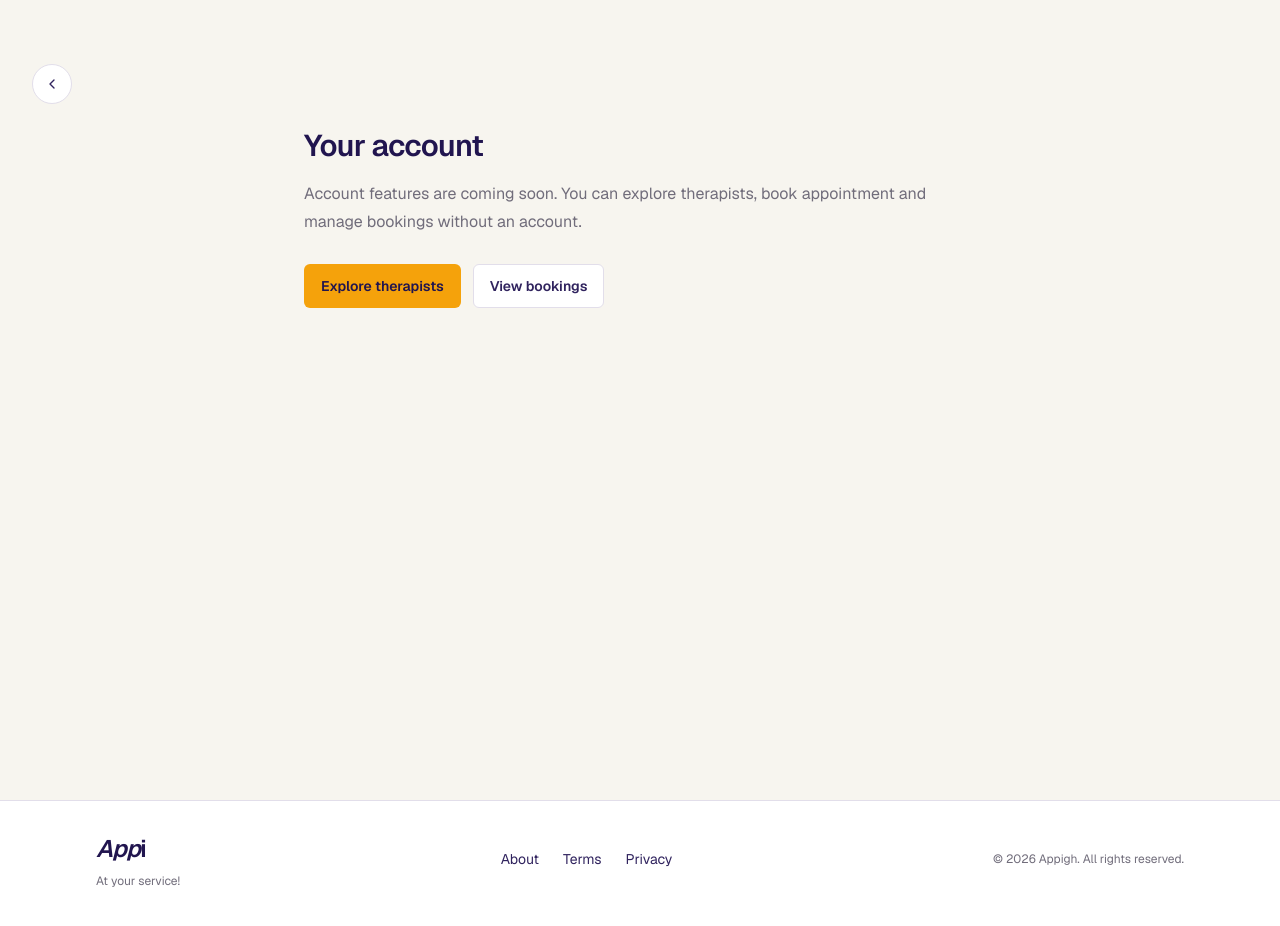
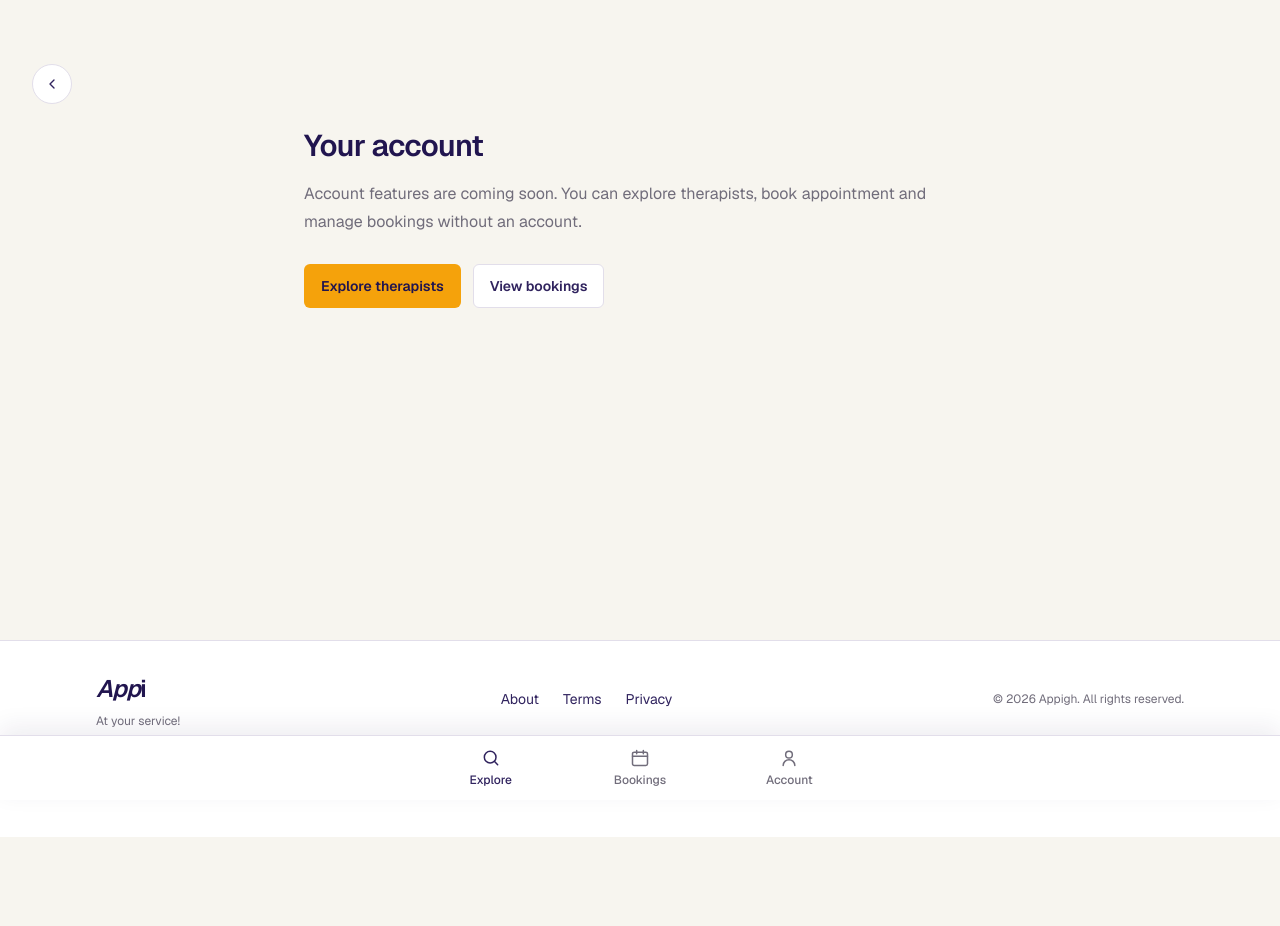
Before and after one commit to infobusinessoperatingsystem-dev/appihq, a Next.js app: page /account in a window 1280 px wide. Shown: the top 926 px of the page. After the commit the page ends 837 px from the top, so only its background shows below. Built offline with nearby package versions, Linux system fonts and the light colour scheme.

Commit message:
UI updates

```diff
--- a/app/account/page.tsx
+++ b/app/account/page.tsx
@@ -3,8 +3,41 @@ import Link from "next/link";
 
 export const metadata: Metadata = {
   title: "Account | Appi",
-  description: "Account options on Appi.",
+  description: "Account your Appi account.",
 };
+
+const navigationItems = [
+  {
+    label: "Explore",
+    href: "/",
+    icon: (
+      <>
+        <circle cx="11" cy="11" r="7" />
+        <path d="m20 20-4-4" />
+      </>
+    ),
+  },
+  {
+    label: "Bookings",
+    href: "/bookings",
+    icon: (
+      <>
+        <rect x="3" y="5" width="18" height="16" rx="2" />
+        <path d="M16 3v4M8 3v4M3 10h18" />
+      </>
+    ),
+  },
+  {
+    label: "Account",
+    href: "/account",
+    icon: (
+      <>
+        <circle cx="12" cy="8" r="4" />
+        <path d="M5 21a7 7 0 0 1 14 0" />
+      </>
+    ),
+  },
+];
 
 export default function AccountPage() {
   return (
@@ -36,7 +69,7 @@ export default function AccountPage() {
         </p>
         <div className="mt-7 flex flex-wrap gap-3">
           <Link
-            href="/therapists-list"
+            href="/"
             className="app-button app-button-primary"
           >
             Explore therapists
@@ -46,6 +79,41 @@ export default function AccountPage() {
           </Link>
         </div>
       </div>
+
+       <nav
+        aria-label="Main navigation"
+        className="fixed inset-x-0 bottom-0 z-30 border-t border-app-border bg-app-surface/95 pb-[env(safe-area-inset-bottom)] shadow-[0_-8px_24px_rgb(33_21_79/0.08)] backdrop-blur"
+      >
+        <ul className="mx-auto grid max-w-md grid-cols-3">
+          {navigationItems.map((item, index) => (
+            <li key={item.label}>
+              <Link
+                href={item.href}
+                aria-current={index === 0 ? "page" : undefined}
+                className={`flex min-h-16 flex-col items-center justify-center gap-1 py-2 text-xs font-medium transition-colors ${
+                  index === 0
+                    ? "text-app-primary"
+                    : "text-app-ink-muted hover:text-app-primary"
+                }`}
+              >
+                <svg
+                  aria-hidden="true"
+                  viewBox="0 0 24 24"
+                  className="size-5"
+                  fill="none"
+                  stroke="currentColor"
+                  strokeLinecap="round"
+                  strokeLinejoin="round"
+                  strokeWidth="1.8"
+                >
+                  {item.icon}
+                </svg>
+                <span>{item.label}</span>
+              </Link>
+            </li>
+          ))}
+        </ul>
+      </nav>
     </main>
   );
 }
--- a/app/bookings/BookingsClient.tsx
+++ b/app/bookings/BookingsClient.tsx
@@ -39,6 +39,7 @@ export default function BookingsClient() {
   const [bookings, setBookings] = useState<SavedBooking[]>([]);
   const [filter, setFilter] = useState<BookingFilter>("all");
   const [hasLoaded, setHasLoaded] = useState(false);
+  const [bookingToRemove, setBookingToRemove] = useState<SavedBooking | null>(null);
 
   useEffect(() => {
     const frame = requestAnimationFrame(() => {
@@ -59,8 +60,10 @@ export default function BookingsClient() {
       .sort((a, b) => `${a.date}T${a.time}`.localeCompare(`${b.date}T${b.time}`));
   }, [bookings, filter]);
 
-  function removeBooking(id: string) {
-    setBookings(deleteSavedBooking(id));
+  function confirmRemoveBooking() {
+    if (!bookingToRemove) return;
+    setBookings(deleteSavedBooking(bookingToRemove.id));
+    setBookingToRemove(null);
   }
 
   if (!hasLoaded) {
@@ -124,10 +127,10 @@ export default function BookingsClient() {
                     <div className="flex shrink-0 items-center justify-between gap-3 border-t border-app-border pt-3 sm:flex-col sm:items-end sm:border-0 sm:pt-0">
                       <p className="text-lg font-semibold">{formatGhs(booking.price)}</p>
                       <div className="flex gap-2">
-                        <Link href={`/therapists-list/${booking.therapistSlug}/book`} className="app-button app-button-primary min-h-10 px-3 text-xs">
+                        <Link href={`/therapists-list/${booking.therapistSlug}/book?repeat=${encodeURIComponent(booking.id)}`} className="app-button app-button-primary min-h-10 px-3 text-xs">
                           Book again
                         </Link>
-                        <button type="button" onClick={() => removeBooking(booking.id)} className="app-button app-button-secondary min-h-10 px-3 text-xs">
+                        <button type="button" onClick={() => setBookingToRemove(booking)} className="app-button app-button-secondary min-h-10 px-3 text-xs">
                           Remove
                         </button>
                       </div>
@@ -159,6 +162,50 @@ export default function BookingsClient() {
       {/* <p className="mt-5 text-xs leading-5 text-app-ink-muted">
         These demo bookings are saved only in this browser. They are not sent to therapists and will not sync to another device.
       </p> */}
+
+      {bookingToRemove ? (
+        <div
+          className="fixed inset-0 z-50 flex items-end justify-center bg-black/55 p-3 sm:items-center"
+          onClick={() => setBookingToRemove(null)}
+          onKeyDown={(event) => {
+            if (event.key === "Escape") setBookingToRemove(null);
+          }}
+        >
+          <section
+            role="dialog"
+            aria-modal="true"
+            aria-labelledby="remove-booking-title"
+            aria-describedby="remove-booking-description"
+            className="app-surface w-full max-w-md rounded-md p-5 shadow-2xl"
+            onClick={(event) => event.stopPropagation()}
+          >
+            <h2 id="remove-booking-title" className="text-xl font-semibold">
+              Remove this booking?
+            </h2>
+            <p id="remove-booking-description" className="mt-2 text-sm leading-6 text-app-ink-muted">
+              This will remove your {bookingToRemove.treatment} booking with{" "}
+              {bookingToRemove.therapistName} from this device.
+            </p>
+            <div className="mt-5 flex flex-col-reverse gap-3 sm:flex-row sm:justify-end">
+              <button
+                type="button"
+                autoFocus
+                onClick={() => setBookingToRemove(null)}
+                className="app-button app-button-secondary"
+              >
+                Keep booking
+              </button>
+              <button
+                type="button"
+                onClick={confirmRemoveBooking}
+                className="app-button app-button-primary"
+              >
+                Remove booking
+              </button>
+            </div>
+          </section>
+        </div>
+      ) : null}
     </div>
   );
 }
--- a/app/bookings/page.tsx
+++ b/app/bookings/page.tsx
@@ -4,8 +4,41 @@ import Link from "next/link";
 
 export const metadata: Metadata = {
   title: "Your Bookings | Appi",
-  description: "Review massage bookings saved in this browser.",
+  description: "Review and manage your bookings.",
 };
+
+const navigationItems = [
+  {
+    label: "Explore",
+    href: "/",
+    icon: (
+      <>
+        <circle cx="11" cy="11" r="7" />
+        <path d="m20 20-4-4" />
+      </>
+    ),
+  },
+  {
+    label: "Bookings",
+    href: "/bookings",
+    icon: (
+      <>
+        <rect x="3" y="5" width="18" height="16" rx="2" />
+        <path d="M16 3v4M8 3v4M3 10h18" />
+      </>
+    ),
+  },
+  {
+    label: "Account",
+    href: "/account",
+    icon: (
+      <>
+        <circle cx="12" cy="8" r="4" />
+        <path d="M5 21a7 7 0 0 1 14 0" />
+      </>
+    ),
+  },
+];
 
 export default function BookingsPage() {
   return (
@@ -39,6 +72,41 @@ export default function BookingsPage() {
         </header>
         <BookingsClient />
       </div>
+
+      <nav
+        aria-label="Main navigation"
+        className="fixed inset-x-0 bottom-0 z-30 border-t border-app-border bg-app-surface/95 pb-[env(safe-area-inset-bottom)] shadow-[0_-8px_24px_rgb(33_21_79/0.08)] backdrop-blur"
+      >
+        <ul className="mx-auto grid max-w-md grid-cols-3">
+          {navigationItems.map((item, index) => (
+            <li key={item.label}>
+              <Link
+                href={item.href}
+                aria-current={index === 0 ? "page" : undefined}
+                className={`flex min-h-16 flex-col items-center justify-center gap-1 py-2 text-xs font-medium transition-colors ${
+                  index === 0
+                    ? "text-app-primary"
+                    : "text-app-ink-muted hover:text-app-primary"
+                }`}
+              >
+                <svg
+                  aria-hidden="true"
+                  viewBox="0 0 24 24"
+                  className="size-5"
+                  fill="none"
+                  stroke="currentColor"
+                  strokeLinecap="round"
+                  strokeLinejoin="round"
+                  strokeWidth="1.8"
+                >
+                  {item.icon}
+                </svg>
+                <span>{item.label}</span>
+              </Link>
+            </li>
+          ))}
+        </ul>
+      </nav>
     </main>
     </>
   );
--- a/app/globals.css
+++ b/app/globals.css
@@ -80,7 +80,7 @@ body {
 }
 
 .app-page {
-  min-height: 100vh;
+  min-height: 80vh;
   background: var(--app-canvas);
   color: var(--app-ink);
 }
--- a/app/page.tsx
+++ b/app/page.tsx
@@ -5,7 +5,7 @@ import { therapists } from "./therapists-list/therapists";
 import ProviderDropdown from "./therapists-list/ProviderDropdown";
 
 export const metadata: Metadata = {
-  title: "Appi | Massage, your way",
+  title: "Appi | At your service!",
   description: "Find a massage therapist on Appi.",
 };
 
--- a/app/therapists-list/[slug]/book/page.tsx
+++ b/app/therapists-list/[slug]/book/page.tsx
@@ -1,7 +1,14 @@
 import BookingClient from "../../BookingClient";
 export const dynamic = "force-dynamic";
 
-export default function BookingPage() {
+export default async function BookingPage({
+  searchParams,
+}: {
+  searchParams: Promise<{ repeat?: string | string[] }>;
+}) {
+  const { repeat } = await searchParams;
+  const repeatBookingId = Array.isArray(repeat) ? repeat[0] : repeat;
+
   return (
     <main className="app-page min-h-screen flex-1 font-sans">
       <div className="mx-auto w-full max-w-5xl px-4 py-6 sm:px-8 sm:py-10">
@@ -10,7 +17,7 @@ export default function BookingPage() {
           <h1 className="mt-3 text-3xl font-semibold tracking-tight sm:text-4xl">Book your massage</h1>
           <p className="mt-2 text-sm leading-6 text-app-ink-muted">Choose a treatment, a location, and a time that works for you.</p>
         </div> */}
-        <BookingClient />
+        <BookingClient repeatBookingId={repeatBookingId} />
       </div>
     </main>
   );
--- a/app/therapists-list/therapists.ts
+++ b/app/therapists-list/therapists.ts
@@ -395,7 +395,7 @@ export const therapists: Therapist[] = [
     isVerified: true,
     joinedAt: "2026-08-28T17:00:00Z",
     reviews: [
-      { author: "Paul", rating: 5, text: "Lovely technique and very kind.", date: "2026-08-25" }, { author: "Nana Asare", rating: 5, text: "Very professional, highly recommend.", date: "2026-08-26" },
+      { author: "Paul", rating: 5, text: "Lovely technique and very kind.", date: "2026-08-25" }, { author: "Nana Asare", rating: 5, text: "Very professional, highly recommend.", date: "2026-08-26" }, { author: "Godfred Amoah", rating: 5, text: "Excellent service. I loved it.", date: "2026-08-26" },
     ],
     massageOfferings: [
       { massageType: "Nuru", durationMinutes: 90, price: 1000 },
```
Also changed, not shown: app/therapists-list/BookingClient.tsx (+62 -5 lines).
